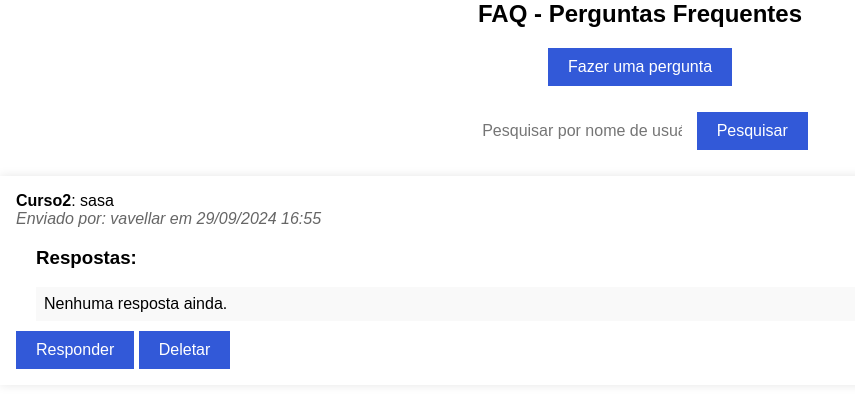
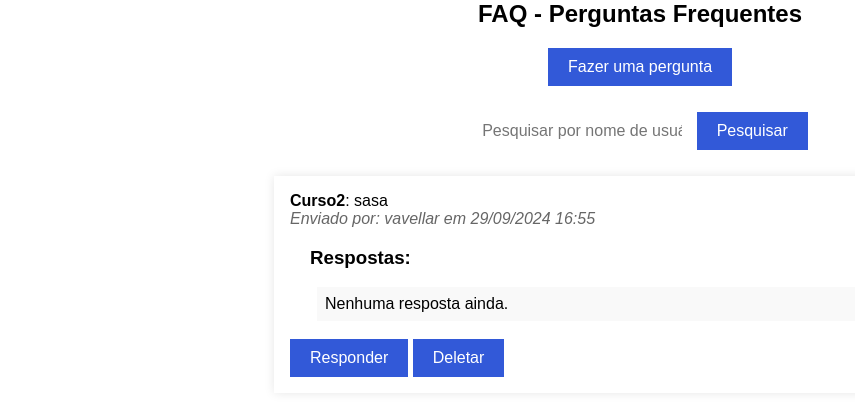
Before and after one commit to VitorAvellar/Sprint-EuroFarma, a Django app: page /faq/ in a window 1280 px wide. Shown: the top 416 px of the page, without its empty margins (0-855 px from the left). Run offline with Django 4.2, Linux system fonts and the light colour scheme; data comes from the database, SQL or seed files in the repository; both versions use the stored data as it was after the commit; data that the repository does not hold is empty.

Commit message:
Alinhamento das respostas do FAQ

```diff
--- a/Sprints-3-main/EuropharmaSprint-main/Challenge-main/Challenge-main/core/static/core/style_faq.css
+++ b/Sprints-3-main/EuropharmaSprint-main/Challenge-main/Challenge-main/core/static/core/style_faq.css
@@ -1,14 +1,17 @@
+/* General body styling */
 body {
     font-family: Arial, sans-serif;
     margin: 0;
     padding: 0;
 }
 
+/* FAQ title */
 h2 {
     margin-top: 0;
     text-align: center;
 }
 
+/* Buttons */
 .faq_perguntas {
     text-align: center;
     margin-bottom: 20px;
@@ -27,6 +30,7 @@ h2 {
     background-color: #16199c;
 }
 
+/* Search form */
 form {
     text-align: center;
     margin-bottom: 20px;
@@ -54,18 +58,22 @@ button[type="submit"]:hover {
     background-color: #16199c;
 }
 
+/* List styling */
 ul {
     list-style: none;
     padding: 0;
     margin: 0;
 }
 
+/* FAQ item styling */
 li {
     background-color: #fff;
     padding: 1em;
     margin-bottom: 20px;
     box-shadow: 0 0 10px rgba(0, 0, 0, 0.1);
-    word-wrap: break-word; /* Add this line to wrap long text */
+    word-wrap: break-word;
+    max-width: 700px; /* Restrict width for centering */
+    margin: 0 auto; /* Center the FAQ item */
 }
 
 li strong {
@@ -77,7 +85,7 @@ li em {
     color: #666;
 }
 
-
+/* Nested lists for answers */
 ul ul {
     margin-top: 10px;
     padding-left: 20px;
@@ -88,16 +96,20 @@ ul ul li {
     padding: 0.5em;
     margin-bottom: 10px;
     box-shadow: none;
+    max-width: 650px; /* Restrict width for centering */
+    margin: 0 auto; /* Center the answers */
 }
 
 ul ul li:hover {
     background-color: #f0f0f0;
 }
 
-
+/* Response form */
 #respostaForm {
     display: none;
     margin-top: 10px;
+    max-width: 650px; /* Restrict width for centering */
+    margin: 0 auto; /* Center the form */
 }
 
 #respostaForm textarea {
--- a/Sprints-3-main/EuropharmaSprint-main/Challenge-main/Challenge-main/core/templates/core/acervo_videos.html
+++ b/Sprints-3-main/EuropharmaSprint-main/Challenge-main/Challenge-main/core/templates/core/acervo_videos.html
@@ -291,6 +291,7 @@ flex-direction: row;
         {% for video in videos %}
             <div class="video-item">
                 <h3>Nome: {{ video.nome_video }}</h3>
+                <h5>Setor: {{video.setor}}</h5>
                 <p>{{ video.descricao }}</p>
 
                 <!-- Exibe o vídeo usando um iframe -->
--- a/Sprints-3-main/EuropharmaSprint-main/Challenge-main/Challenge-main/core/templates/core/faq.html
+++ b/Sprints-3-main/EuropharmaSprint-main/Challenge-main/Challenge-main/core/templates/core/faq.html
@@ -36,7 +36,7 @@
                         <li>Nenhuma resposta ainda.</li>
                     {% endfor %}
                 </ul>
-
+                <br>
                 <!-- Formulário de resposta -->
                 <button class="btn" type="button" onclick="document.getElementById('respostaForm{{ pergunta.id }}').style.display='block'">Responder</button>
                 <div id="respostaForm{{ pergunta.id }}" style="display:none; margin-top: 10px;">
```
Also changed, not shown: Sprints-3-main/EuropharmaSprint-main/Challenge-main/Challenge-main/db.sqlite3.
